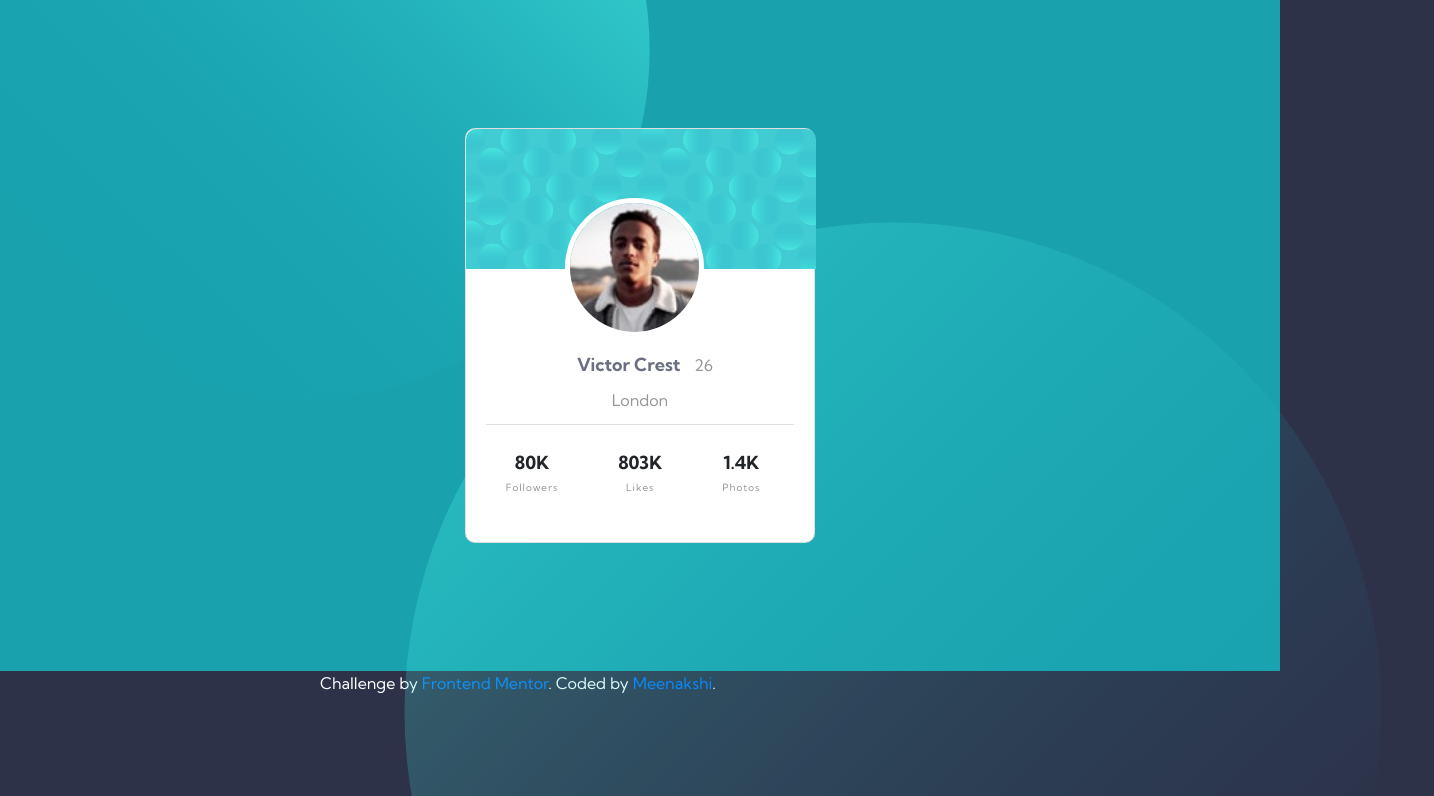
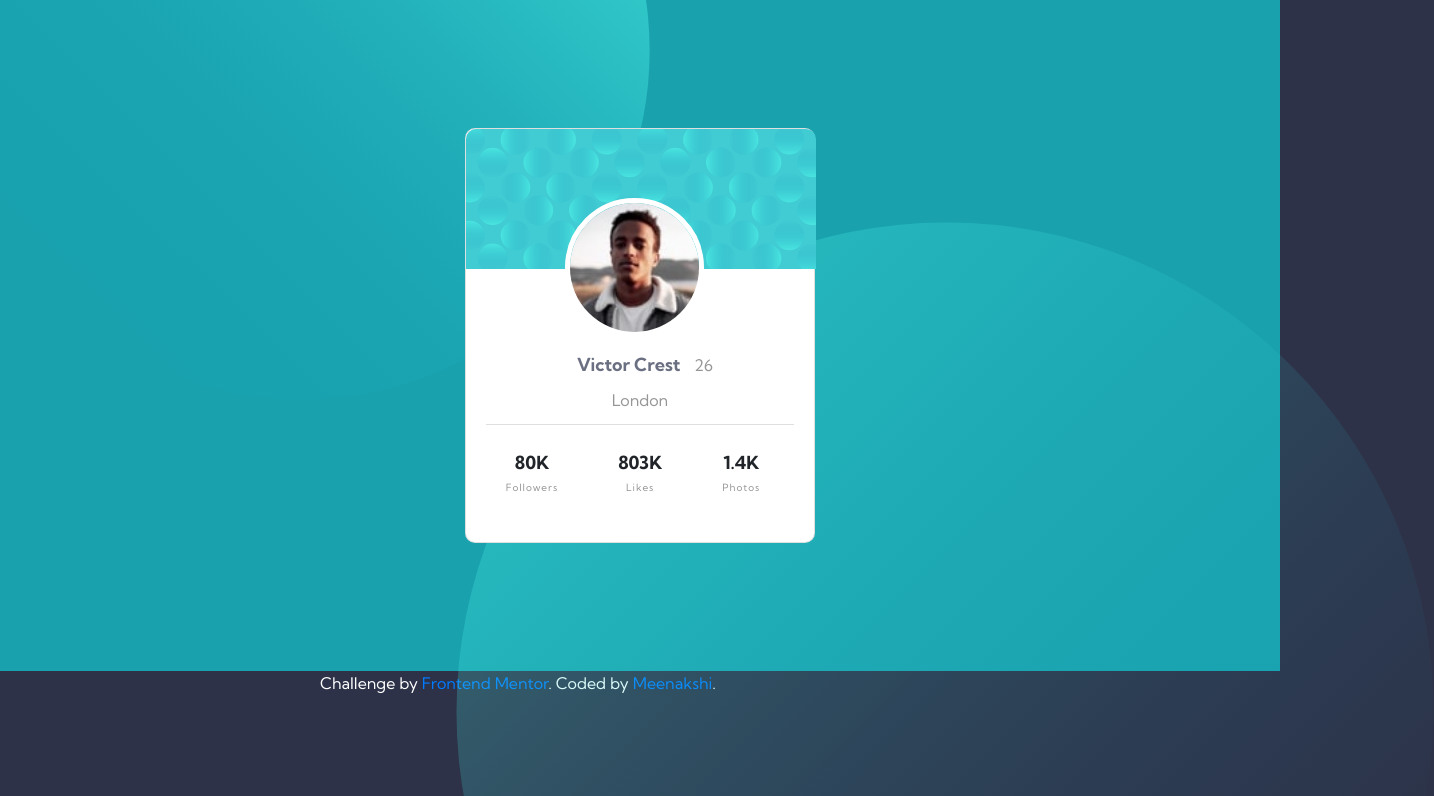
Before and after one commit to Memeena/Profile_stat_card, a plain HTML site: page index.html in a window 1280 px wide. Shown: the top 796 px of the page, 1434 px wide, since content can reach past the window. Drawn offline with nearby package versions, Linux system fonts and the light colour scheme.

Commit message:
Update styles.css

```diff
--- a/CSS/styles.css
+++ b/CSS/styles.css
@@ -117,7 +117,7 @@ body {
 
   position: absolute;
   bottom: -50%;
-  right: -8%;
+  right: -12%;
   z-index: 0;
 }
 
```
